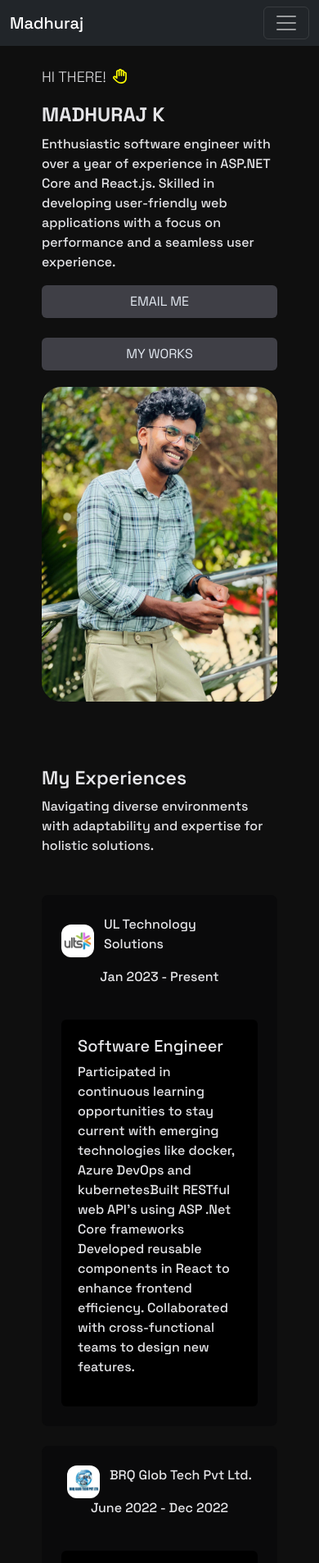
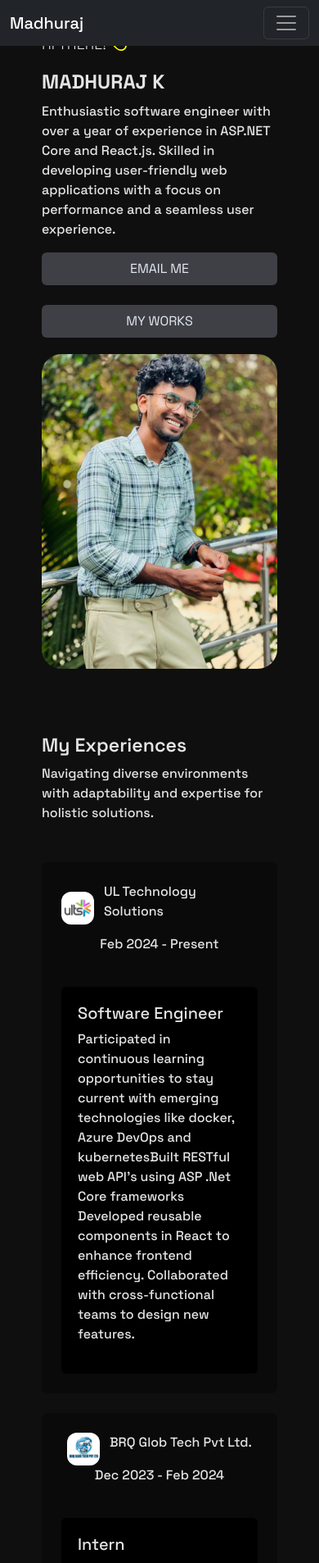
Before and after one commit to kmadhuraj/personal-portfolio, a React (Vite) app: page / in a window 390 px wide. Shown: the top 1907 px of the page at 82% size. Built offline with nearby package versions, Linux system fonts and the light colour scheme.

Commit message:
16th commit

```diff
--- a/src/pages/HomePage.jsx
+++ b/src/pages/HomePage.jsx
@@ -84,7 +84,7 @@ export default function HomePage() {
             }}
             className="tw-text-zinc-200 tw-flex tw-flex-col tw-items-center tw-gap-20 "
           >
-            <div className="tw-flex tw-justify-center md:tw-mt-10 tw-mt-10">
+            <div className="tw-flex tw-justify-center md:tw-mt-10 tw-mt-1o">
               <div
                 id="home"
                 className=" tw-flex tw-flex-col tw-gap-5 md:tw-flex-row tw-items-center   md:tw-justify-evenly  md:tw-items-center"
--- a/src/pages/sub-pages/resume/Resume.jsx
+++ b/src/pages/sub-pages/resume/Resume.jsx
@@ -13,7 +13,7 @@ export default function Resume({ period, department, institute, para }) {
     {
       jobTitle: "Software Engineer",
       company: "UL Technology Solutions",
-      date: "Jan 2023 - Present",
+      date: "Feb 2024 - Present",
       roleDescription:
         "Responsible for developing and maintaining web applications.",
       responsibilities: [
@@ -28,7 +28,7 @@ export default function Resume({ period, department, institute, para }) {
     {
       jobTitle: "Intern",
       company: "BRQ Glob Tech Pvt Ltd.",
-      date: "June 2022 - Dec 2022",
+      date: "Dec 2023 - Feb 2024",
       roleDescription:
         "Assisted in the development of RESTful APIs and frontend interfaces.",
       responsibilities: [
```
